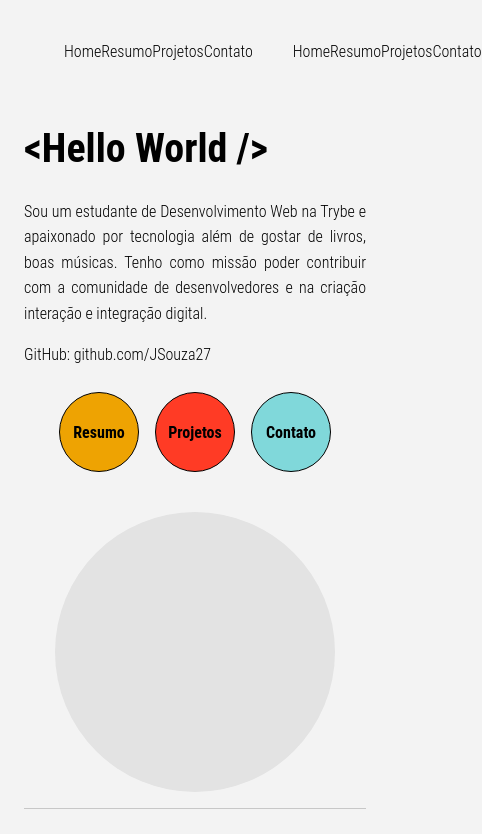
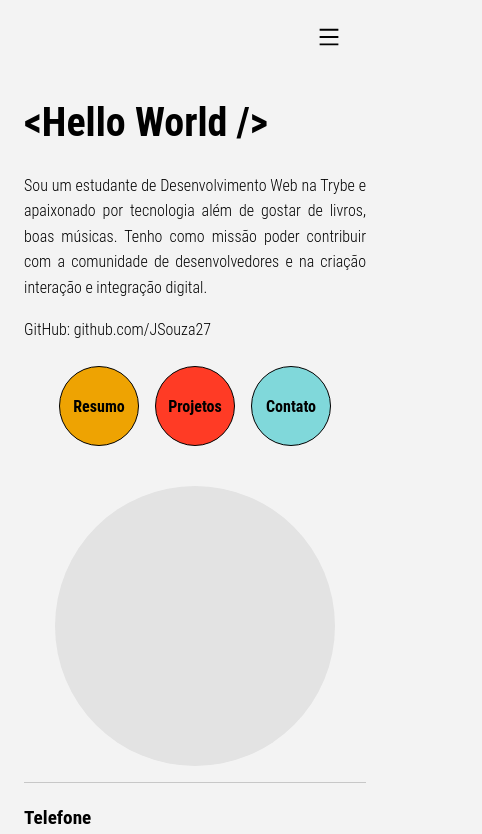
Before and after one commit to JSouza27/portfolio, a React (Create React App) app: page / in a window 390 px wide. Shown: the top 834 px of the page, 482 px wide, since content can reach past the window. Built offline with nearby package versions, Linux system fonts and the light colour scheme.

Commit message:
feat: add mobile menu

```diff
--- a/package.json
+++ b/package.json
@@ -8,6 +8,7 @@
     "@testing-library/react": "^12.1.2",
     "@testing-library/user-event": "^13.5.0",
     "axios": "^0.25.0",
+    "framer-motion": "^6.2.4",
     "react": "^17.0.2",
     "react-dom": "^17.0.2",
     "react-icons": "^4.3.1",
--- /dev/null
+++ b/src/components/hamburgerButton/Index.jsx
@@ -0,0 +1,22 @@
+import React, { useContext } from 'react';
+import { AiOutlineMenu, AiOutlineClose } from 'react-icons/ai';
+
+import MenuContext from '../../context/MenuContext';
+import Button from './style';
+
+const HambugerButton = () => {
+  const { open, toggleMenu } = useContext(MenuContext);
+
+  return (
+    <Button
+      type="button"
+      onClick={ () => toggleMenu() }
+    >
+      {
+        open ? <AiOutlineClose size={ 24 } /> : <AiOutlineMenu size={ 24 } />
+      }
+    </Button>
+  );
+};
+
+export default HambugerButton;
--- /dev/null
+++ b/src/components/hamburgerButton/style.js
@@ -0,0 +1,19 @@
+import styled from 'styled-components';
+
+const Button = styled.button`
+  align-items: center;
+  border: none;
+  background-color: transparent;
+  cursor: pointer;
+  display: flex;
+  flex-direction: column;
+  justify-content: baseline;
+  height: 2.5rem;
+  outline: none;
+  position: absolute;
+  right: 5%;
+  top: 0;
+  width: 2.5rem;
+`;
+
+export default Button;
--- a/src/components/navBar/NavBar.jsx
+++ b/src/components/navBar/NavBar.jsx
@@ -1,14 +1,17 @@
 import React from 'react';
+import MenuProvider from '../../context/MenuProvider';
 import MobileNavigation from './mobileNavigation/MobileNavigation';
 import Navigation from './navigation/Navigation';
 
-import NaBarContainer from './Style';
+import NavBarContainer from './Style';
 
 const NavBar = () => (
-  <NaBarContainer>
-    <Navigation />
-    <MobileNavigation />
-  </NaBarContainer>
+  <MenuProvider>
+    <NavBarContainer>
+      <Navigation />
+      <MobileNavigation />
+    </NavBarContainer>
+  </MenuProvider>
 );
 
 export default NavBar;
--- a/src/components/navBar/Style.js
+++ b/src/components/navBar/Style.js
@@ -1,8 +1,17 @@
 import styled from 'styled-components';
 
-const NaBarContainer = styled.div`
+const NavBarContainer = styled.div`
+  & > .navigation {
+    display: none;
+  }
+
+  & > .mobile-navigation {
+    display: flex;
+  }
+
+  align-items: center;
   display: flex;
-  height: 4.62rem;
+  height: 3rem;
   width: 100%;
 
   @media(min-width: 767px) {
@@ -10,11 +19,15 @@ const NaBarContainer = styled.div`
       display: none;
     }
 
-    align-items: center;
+    & > .navigation {
+      display: flex;
+    }
+
+
     flex-direction: row;
     justify-content: flex-end;
     margin-right: 2rem;
   }
 `;
 
-export default NaBarContainer;
+export default NavBarContainer;
--- a/src/components/navBar/mobileNavigation/MobileNavigation.jsx
+++ b/src/components/navBar/mobileNavigation/MobileNavigation.jsx
@@ -1,12 +1,19 @@
-import React from 'react';
+import React, { useContext } from 'react';
+import HambugerButton from '../../hamburgerButton/Index';
+
 import NavLinks from '../navLinks/NavLinks';
+import MobileNav from './Style';
+import MenuContext from '../../../context/MenuContext';
 
-import MobileNav from './Style';
+const MobileNavigation = () => {
+  const { open } = useContext(MenuContext);
 
-const MobileNavigation = () => (
-  <MobileNav className="mobile-navigation">
-    <NavLinks />
-  </MobileNav>
-);
+  return (
+    <MobileNav className="mobile-navigation">
+      {open && <NavLinks />}
+      <HambugerButton />
+    </MobileNav>
+  );
+};
 
 export default MobileNavigation;
--- a/src/components/navBar/mobileNavigation/Style.js
+++ b/src/components/navBar/mobileNavigation/Style.js
@@ -1,5 +1,26 @@
 import styled from 'styled-components';
 
-const MobileNav = styled.nav``;
+const MobileNav = styled.nav`
+  height: 100%;
+  position: relative;
+  width: 100%;
+
+  & > ul {
+    background-color: #f3f3f3;
+    display: flex;
+    flex-direction: column;
+    height: 100vh;
+    position: absolute;
+    right: 0;
+    top: 3.2rem;
+    width: 100%;
+    z-index: 9999;
+
+    & > a {
+      font-size: 1.375em;
+      padding: 1rem;
+    }
+  }
+`;
 
 export default MobileNav;
--- a/src/components/navBar/navLinks/NavLinks.jsx
+++ b/src/components/navBar/navLinks/NavLinks.jsx
@@ -1,15 +1,20 @@
-import React from 'react';
+import React, { useContext } from 'react';
 import { Link } from 'react-router-dom';
+import MenuContext from '../../../context/MenuContext';
 
 import LinkContainer from './Style';
 
-const NavLinks = () => (
-  <LinkContainer>
-    <Link to="/">Home</Link>
-    <Link to="/Resume">Resumo</Link>
-    <Link to="/Projects">Projetos</Link>
-    <Link to="/Contact">Contato</Link>
-  </LinkContainer>
-);
+const NavLinks = () => {
+  const { open, closeMenu } = useContext(MenuContext);
+  console.log(open);
+  return (
+    <LinkContainer>
+      <Link to="/" onClick={ () => open && closeMenu() }>Home</Link>
+      <Link to="/Resume" onClick={ () => open && closeMenu() }>Resumo</Link>
+      <Link to="/Projects" onClick={ () => open && closeMenu() }>Projetos</Link>
+      <Link to="/Contact" onClick={ () => open && closeMenu() }>Contato</Link>
+    </LinkContainer>
+  );
+};
 
 export default NavLinks;
--- a/src/components/navBar/navigation/Navigation.jsx
+++ b/src/components/navBar/navigation/Navigation.jsx
@@ -4,7 +4,7 @@ import NavLinks from '../navLinks/NavLinks';
 import Nav from './Style';
 
 const Navigation = () => (
-  <Nav>
+  <Nav className="navigation">
     <NavLinks />
   </Nav>
 );
--- /dev/null
+++ b/src/context/MenuContext.jsx
@@ -0,0 +1,5 @@
+import { createContext } from 'react';
+
+const MenuContext = createContext();
+
+export default MenuContext;
--- /dev/null
+++ b/src/context/MenuProvider.jsx
@@ -0,0 +1,27 @@
+import React, { useState } from 'react';
+import PropTypes from 'prop-types';
+import MenuContext from './MenuContext';
+
+const MenuProvider = ({ children }) => {
+  const [open, setOpen] = useState(false);
+
+  const toggleMenu = () => {
+    setOpen(!open);
+  };
+
+  const closeMenu = () => {
+    setOpen(false);
+  };
+
+  return (
+    <MenuContext.Provider value={ { open, toggleMenu, closeMenu } }>
+      {children}
+    </MenuContext.Provider>
+  );
+};
+
+MenuProvider.propTypes = {
+  children: PropTypes.element.isRequired,
+};
+
+export default MenuProvider;
```
Also changed, not shown: 1 other file (tests, documents, lock files or other folders).
